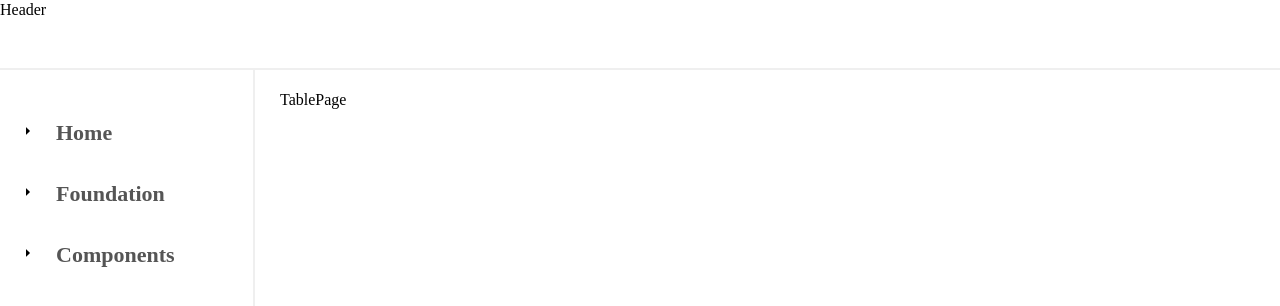
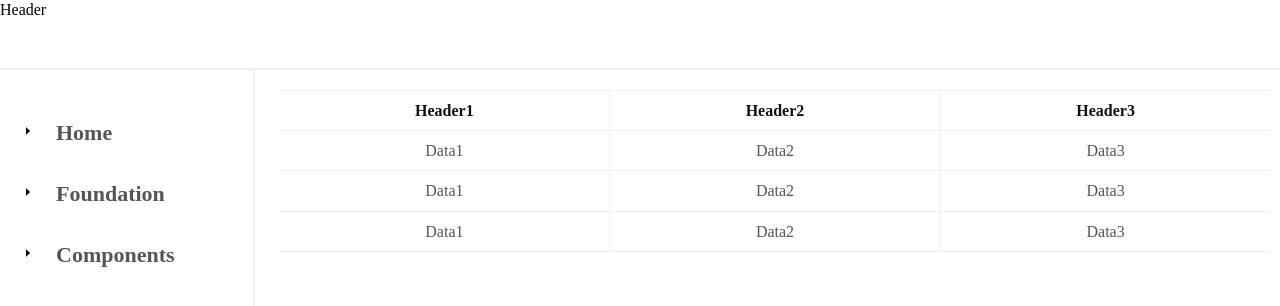
Before and after one commit to dongggggae/hyun-design-system, a Next.js app: page /components/table in a window 1280 px wide. Shown: the top 306 px of the page. Built offline with nearby package versions, Linux system fonts and the light colour scheme.

Commit message:
[feature/DS-88]Component - Table 추가

```diff
--- a/app/(route)/components/table/page.tsx
+++ b/app/(route)/components/table/page.tsx
@@ -1,7 +1,37 @@
 import React from 'react';
+import { Table, TableBody, TableHeader, TableHead, TableData, TableRow } from '@components/Table';
 
 const TablePage = () => {
-  return <div className="docs">TablePage</div>;
+  return (
+    <div className="docs">
+      <Table caption="기본 테이블 타입">
+        <TableHead>
+          <TableRow>
+            <TableHeader>Header1</TableHeader>
+            <TableHeader>Header2</TableHeader>
+            <TableHeader>Header3</TableHeader>
+          </TableRow>
+        </TableHead>
+        <TableBody>
+          <TableRow>
+            <TableData>Data1</TableData>
+            <TableData>Data2</TableData>
+            <TableData>Data3</TableData>
+          </TableRow>
+          <TableRow>
+            <TableData>Data1</TableData>
+            <TableData>Data2</TableData>
+            <TableData>Data3</TableData>
+          </TableRow>
+          <TableRow>
+            <TableData>Data1</TableData>
+            <TableData>Data2</TableData>
+            <TableData>Data3</TableData>
+          </TableRow>
+        </TableBody>
+      </Table>
+    </div>
+  );
 };
 
 export default TablePage;
--- /dev/null
+++ b/app/_components/hds/Table/Table.tsx
@@ -0,0 +1,23 @@
+import React from 'react';
+import classNames from '@utils/classNames';
+
+interface TableProps {
+  children: React.ReactNode;
+  caption: string;
+  hover?: boolean;
+}
+
+const Table: React.FC<TableProps> = ({ children, caption, hover }) => {
+  const PREFIX = 'table';
+
+  return (
+    <table className={classNames(PREFIX, hover ? `${PREFIX}--hover` : '')}>
+      <caption>{caption}</caption>
+      {children}
+    </table>
+  );
+};
+
+Table.displayName = 'Table';
+
+export default Table;
--- /dev/null
+++ b/app/_components/hds/Table/TableBody.tsx
@@ -0,0 +1,7 @@
+import React from 'react';
+
+const TableBody: React.FC<{ children: React.ReactNode }> = ({ children }) => {
+  return <tbody>{children}</tbody>;
+};
+
+export default TableBody;
--- /dev/null
+++ b/app/_components/hds/Table/TableData.tsx
@@ -0,0 +1,24 @@
+import React from 'react';
+import classNames from '@utils/classNames';
+
+interface TableDataProps {
+  children: React.ReactNode;
+  rowSpan?: number;
+  colSpan?: number;
+  active?: boolean;
+}
+
+const TableData: React.FC<TableDataProps> = ({ children, rowSpan, colSpan, active }) => {
+  const attributes: { rowSpan?: number; colSpan?: number } = {};
+
+  attributes.rowSpan = rowSpan || attributes.rowSpan;
+  attributes.colSpan = colSpan || attributes.colSpan;
+
+  return (
+    <td {...attributes} className={classNames(active ? 'active' : '')}>
+      {children}
+    </td>
+  );
+};
+
+export default TableData;
--- /dev/null
+++ b/app/_components/hds/Table/TableHead.tsx
@@ -0,0 +1,7 @@
+import React from 'react';
+
+const TableHead: React.FC<{ children: React.ReactNode }> = ({ children }) => {
+  return <thead>{children}</thead>;
+};
+
+export default TableHead;
--- /dev/null
+++ b/app/_components/hds/Table/TableHeader.tsx
@@ -0,0 +1,24 @@
+import React from 'react';
+import classNames from '@utils/classNames';
+
+interface TableHeaderProps {
+  children: React.ReactNode;
+  rowSpan?: number;
+  colSpan?: number;
+  active?: boolean;
+}
+
+const TableHeader: React.FC<TableHeaderProps> = ({ children, rowSpan, colSpan, active }) => {
+  const attributes: { rowSpan?: number; colSpan?: number } = {};
+
+  attributes.rowSpan = rowSpan || attributes.rowSpan;
+  attributes.colSpan = colSpan || attributes.colSpan;
+
+  return (
+    <th {...attributes} className={classNames(active ? 'active' : '')}>
+      {children}
+    </th>
+  );
+};
+
+export default TableHeader;
--- /dev/null
+++ b/app/_components/hds/Table/TableRow.tsx
@@ -0,0 +1,7 @@
+import React from 'react';
+
+const TableRow: React.FC<{ children: React.ReactNode }> = ({ children }) => {
+  return <tr>{children}</tr>;
+};
+
+export default TableRow;
--- /dev/null
+++ b/app/_components/hds/Table/index.ts
@@ -0,0 +1,6 @@
+export { default as Table } from './Table';
+export { default as TableRow } from './TableRow';
+export { default as TableHead } from './TableHead';
+export { default as TableBody } from './TableBody';
+export { default as TableHeader } from './TableHeader';
+export { default as TableData } from './TableData';
```
